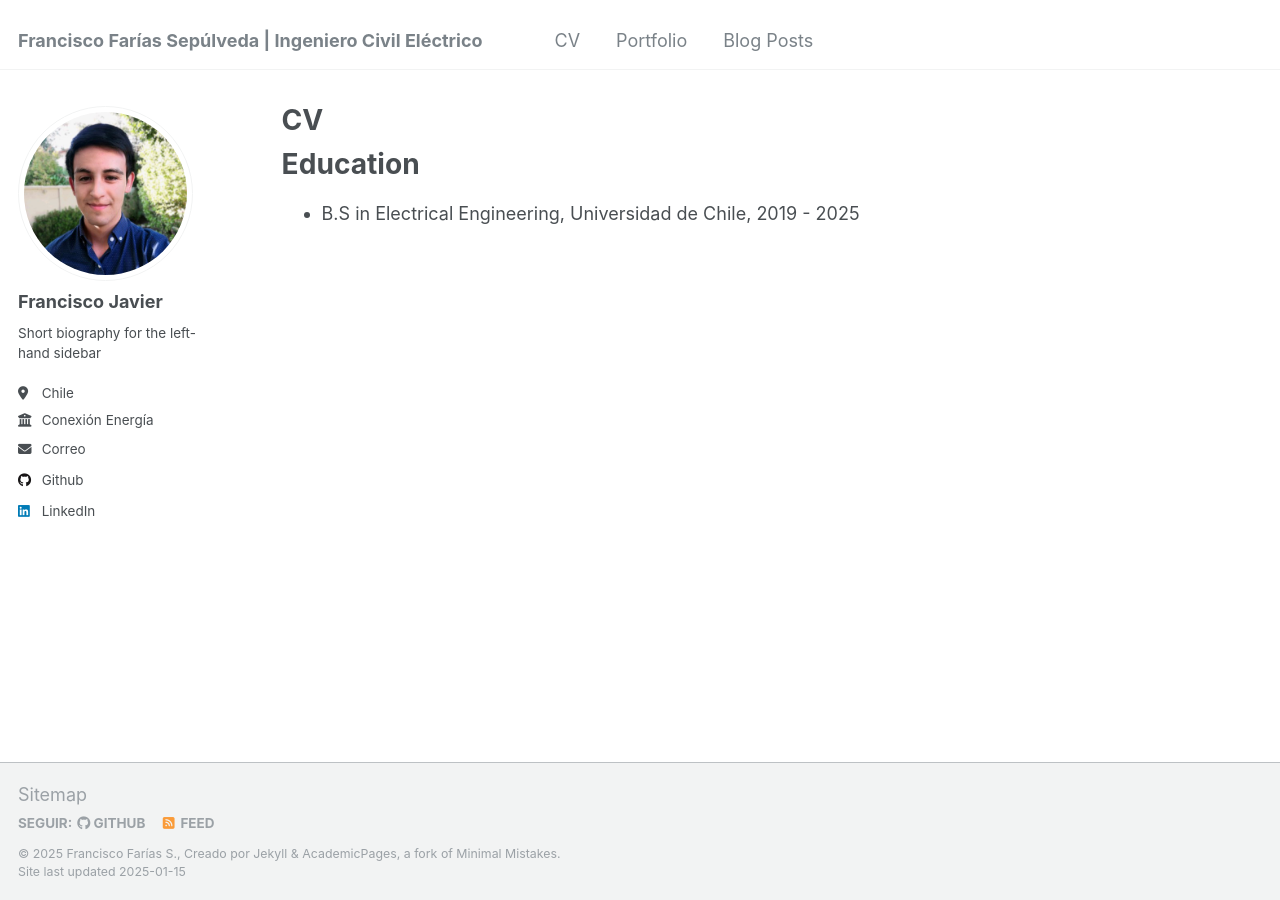
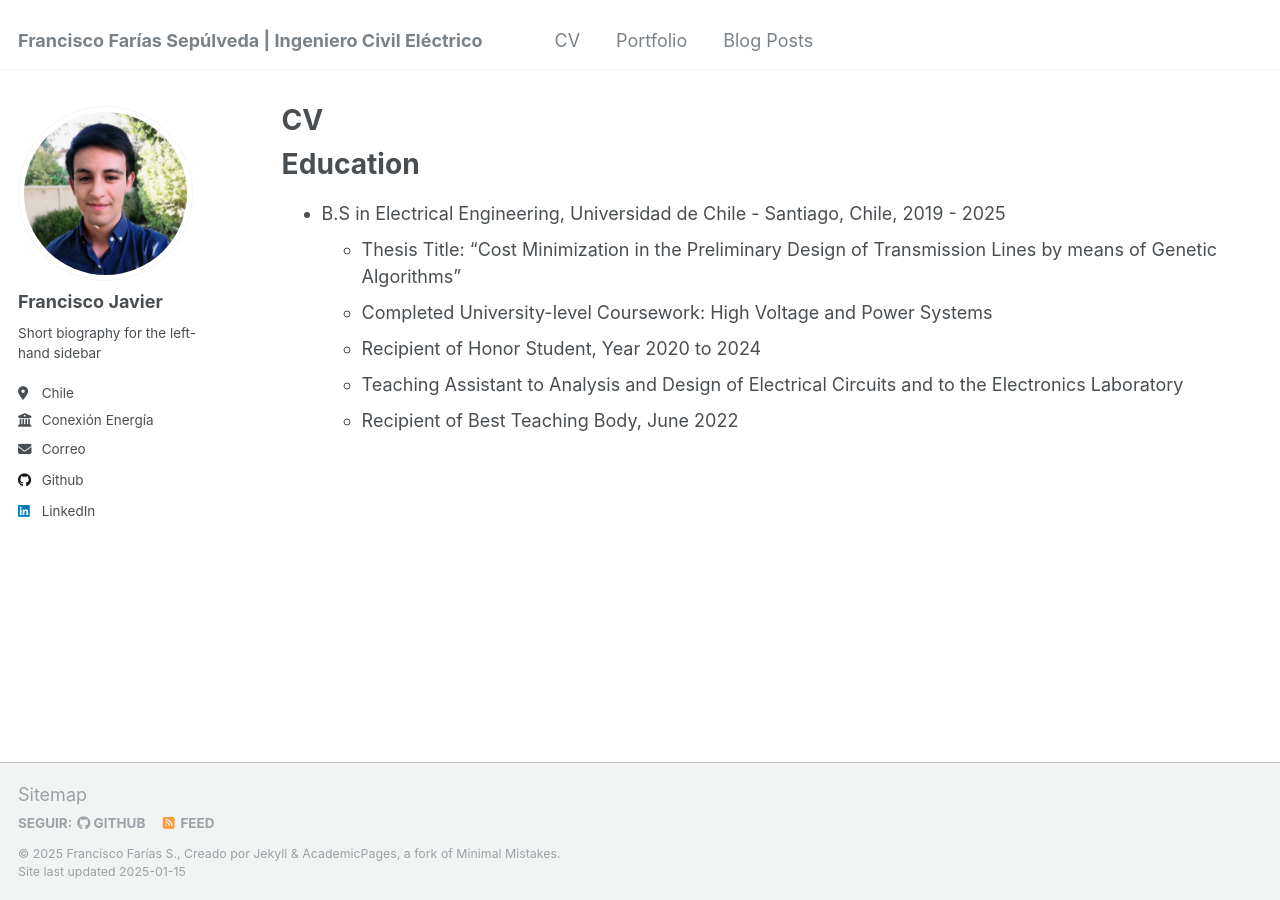
Before and after one commit to FranciscoFariasS/FranciscoFariasS.github.io, a Jekyll site: the page built from _pages/cv.md, in a window 1280 px wide. Built offline with Jekyll 4.4.1, drawn with Linux system fonts in a browser that asks for light colours.

Commit message:
Update cv.md

```diff
--- a/_pages/cv.md
+++ b/_pages/cv.md
@@ -11,4 +11,10 @@ redirect_from:
 
 Education
 ======
-* B.S in Electrical Engineering, Universidad de Chile, 2019 - 2025
+* B.S in Electrical Engineering, Universidad de Chile - Santiago, Chile, 2019 - 2025
+  * Thesis Title: "Cost Minimization in the Preliminary Design of Transmission Lines by means of Genetic Algorithms"
+  * Completed University-level Coursework: High Voltage and Power Systems
+  * Recipient of Honor Student, Year 2020 to 2024
+  * Teaching Assistant to Analysis and Design of Electrical
+    Circuits and to the Electronics Laboratory
+  * Recipient of Best Teaching Body, June 2022
```
